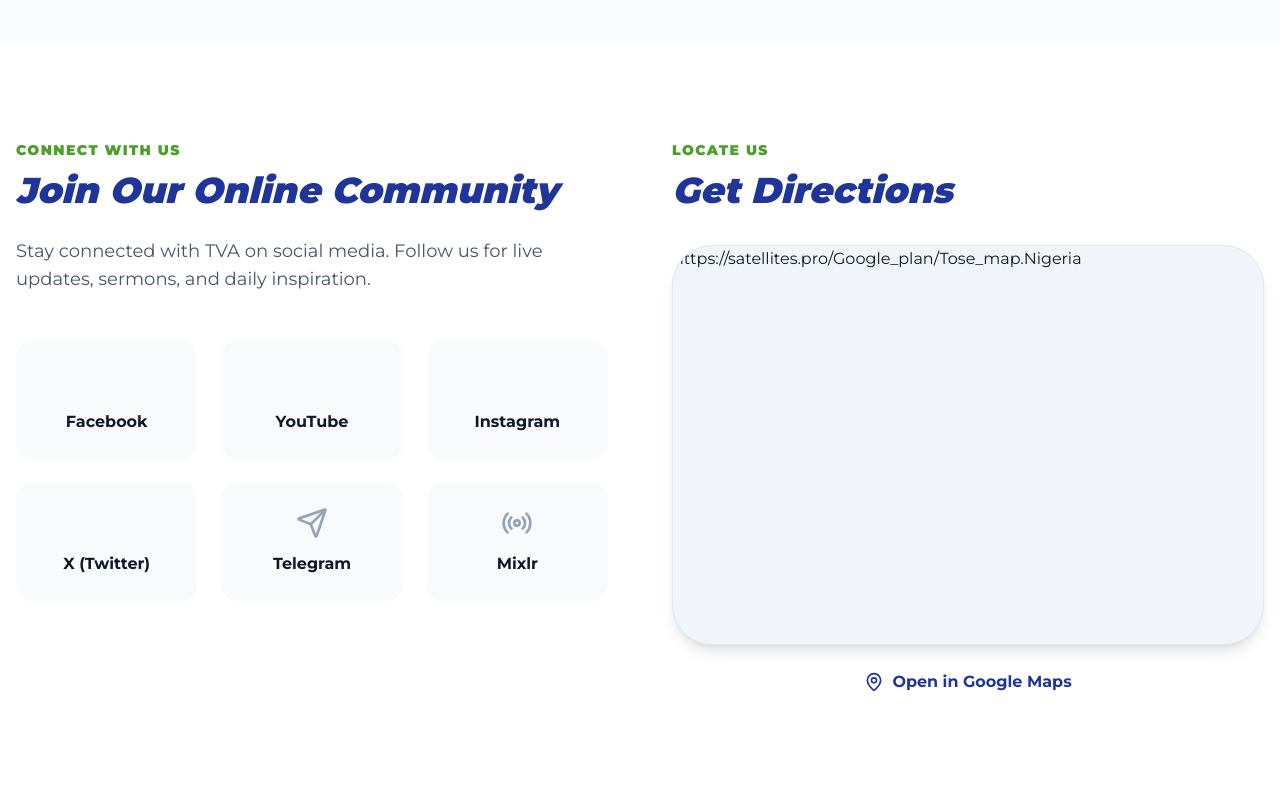
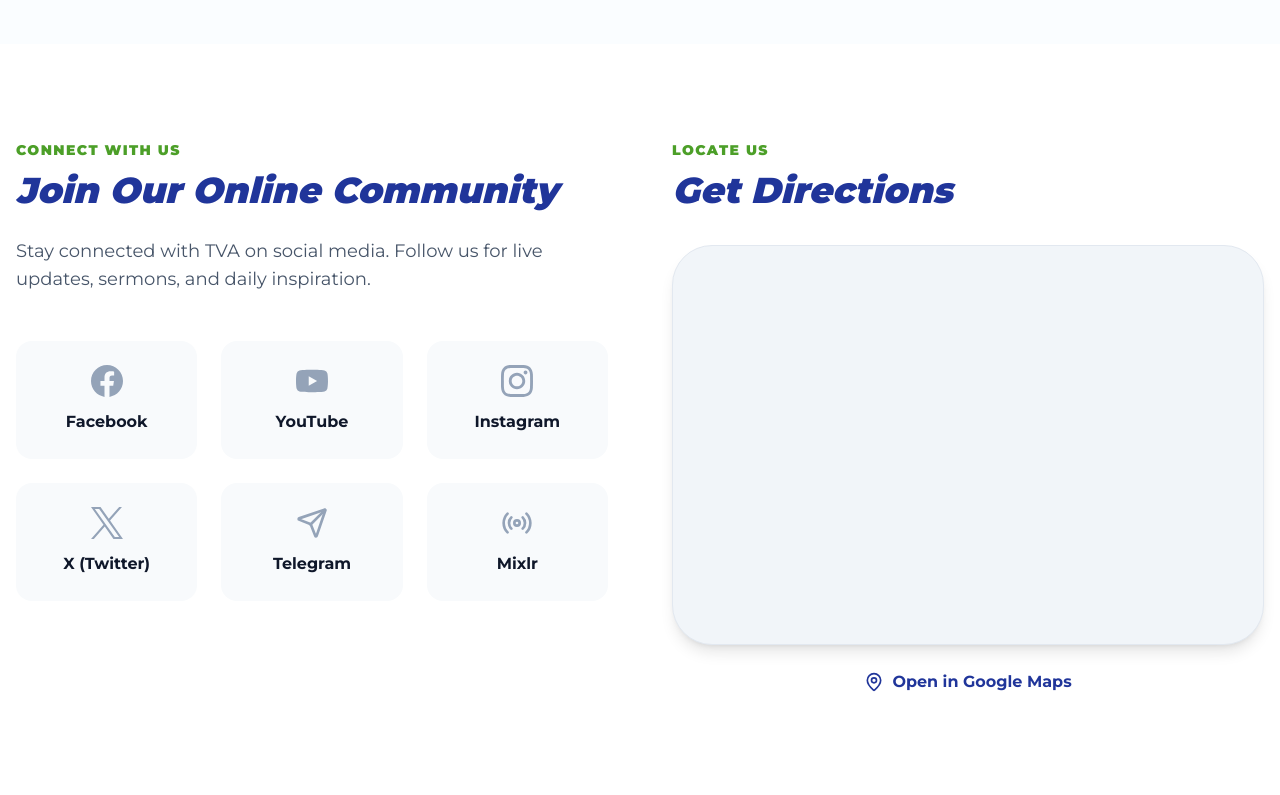
Before and after one commit to Remilekun54/tva_church, a Django app: page /contact/ in a window 1280 px wide. Shown: the part 937-1732 px from the top of the page. Run offline with Django 5.2, Linux system fonts and the light colour scheme; data comes from the database, SQL or seed files in the repository; some libraries are stand-ins or nearby versions.

Commit message:
Fix footer social media SVG icons and contact page Google Map embed

```diff
--- a/templates/base.html
+++ b/templates/base.html
@@ -339,9 +339,26 @@
 
                     </p>
                     <div class="flex flex-wrap gap-4">
-                        <a href="#" class="w-12 h-12 bg-white/5 rounded-2xl flex items-center justify-center hover:bg-secondary hover:text-primary transition-all"><i data-lucide="facebook"></i></a>
-                        <a href="#" class="w-12 h-12 bg-white/5 rounded-2xl flex items-center justify-center hover:bg-secondary hover:text-primary transition-all"><i data-lucide="instagram"></i></a>
-                        <a href="#" class="w-12 h-12 bg-white/5 rounded-2xl flex items-center justify-center hover:bg-secondary hover:text-primary transition-all"><i data-lucide="youtube"></i></a>
+                        <!-- Facebook -->
+                        <a href="https://facebook.com" target="_blank" rel="noopener noreferrer" class="w-12 h-12 bg-white/5 rounded-2xl flex items-center justify-center hover:bg-secondary hover:text-primary transition-all text-white/80 hover:text-primary" title="Facebook">
+                            <svg xmlns="http://www.w3.org/2000/svg" viewBox="0 0 24 24" fill="currentColor" class="w-5 h-5">
+                                <path d="M24 12.073c0-6.627-5.373-12-12-12s-12 5.373-12 12c0 5.99 4.388 10.954 10.125 11.854v-8.385H7.078v-3.47h3.047V9.43c0-3.007 1.792-4.669 4.533-4.669 1.312 0 2.686.235 2.686.235v2.953H15.83c-1.491 0-1.956.925-1.956 1.874v2.25h3.328l-.532 3.47h-2.796v8.385C19.612 23.027 24 18.062 24 12.073z"/>
+                            </svg>
+                        </a>
+
+                        <!-- Instagram -->
+                        <a href="https://instagram.com" target="_blank" rel="noopener noreferrer" class="w-12 h-12 bg-white/5 rounded-2xl flex items-center justify-center hover:bg-secondary hover:text-primary transition-all text-white/80 hover:text-primary" title="Instagram">
+                            <svg xmlns="http://www.w3.org/2000/svg" viewBox="0 0 24 24" fill="currentColor" class="w-5 h-5">
+                                <path d="M12 2.163c3.204 0 3.584.012 4.85.07 3.252.148 4.771 1.691 4.919 4.919.058 1.265.069 1.645.069 4.849 0 3.205-.012 3.584-.069 4.849-.149 3.225-1.664 4.771-4.919 4.919-1.266.058-1.644.07-4.85.07-3.204 0-3.584-.012-4.849-.07-3.26-.149-4.771-1.699-4.919-4.92-.058-1.265-.07-1.644-.07-4.849 0-3.204.013-3.583.07-4.849.149-3.227 1.664-4.771 4.919-4.919 1.266-.057 1.645-.069 4.849-.069zm0-2.163c-3.259 0-3.667.014-4.947.072-4.358.2-6.78 2.618-6.98 6.98-.059 1.281-.073 1.689-.073 4.948 0 3.259.014 3.668.072 4.948.2 4.358 2.618 6.78 6.98 6.98 1.281.058 1.689.072 4.948.072 3.259 0 3.668-.014 4.948-.072 4.354-.2 6.782-2.618 6.979-6.98.059-1.28.073-1.689.073-4.948 0-3.259-.014-3.667-.072-4.947-.196-4.354-2.617-6.78-6.979-6.98-1.281-.059-1.69-.073-4.949-.073zm0 5.838c-3.403 0-6.162 2.759-6.162 6.162s2.759 6.163 6.162 6.163 6.162-2.759 6.162-6.163c0-3.403-2.759-6.162-6.162-6.162zm0 10.162c-2.209 0-4-1.79-4-4 0-2.209 1.791-4 4-4s4 1.791 4 4c0 2.21-1.791 4-4 4zm6.406-11.845c-.796 0-1.441.645-1.441 1.44s.645 1.44 1.441 1.44c.795 0 1.439-.645 1.439-1.44s-.644-1.44-1.439-1.44z"/>
+                            </svg>
+                        </a>
+
+                        <!-- YouTube -->
+                        <a href="https://youtube.com" target="_blank" rel="noopener noreferrer" class="w-12 h-12 bg-white/5 rounded-2xl flex items-center justify-center hover:bg-secondary hover:text-primary transition-all text-white/80 hover:text-primary" title="YouTube">
+                            <svg xmlns="http://www.w3.org/2000/svg" viewBox="0 0 24 24" fill="currentColor" class="w-5 h-5">
+                                <path d="M23.498 6.186a3.016 3.016 0 0 0-2.122-2.136C19.505 3.545 12 3.545 12 3.545s-7.505 0-9.377.505A3.017 3.017 0 0 0 .502 6.186C0 8.07 0 12 0 12s0 3.93.502 5.814a3.016 3.016 0 0 0 2.122 2.136c1.871.505 9.376.505 9.376.505s7.505 0 9.377-.505a3.015 3.015 0 0 0 2.122-2.136C24 15.93 24 12 24 12s0-3.93-.502-5.814zM9.545 15.568V8.432L15.818 12l-6.273 3.568z"/>
+                            </svg>
+                        </a>
 
                         <!-- Threads -->
                         <a href="#" class="w-12 h-12 bg-white/5 rounded-2xl flex items-center justify-center hover:bg-secondary hover:text-primary transition-all">
--- a/templates/contact.html
+++ b/templates/contact.html
@@ -100,28 +100,36 @@
                <div class="grid grid-cols-2 sm:grid-cols-3 gap-6">
                   {% if settings.facebook %}
                   <a href="{{ settings.facebook }}" target="_blank" class="flex flex-col items-center justify-center p-6 bg-slate-50 rounded-2xl hover:bg-[#1877F2] hover:text-white transition-all group">
-                    <i data-lucide="facebook" class="w-8 h-8 mb-3 text-slate-400 group-hover:text-white"></i>
+                    <svg xmlns="http://www.w3.org/2000/svg" viewBox="0 0 24 24" fill="currentColor" class="w-8 h-8 mb-3 text-slate-400 group-hover:text-white">
+                        <path d="M24 12.073c0-6.627-5.373-12-12-12s-12 5.373-12 12c0 5.99 4.388 10.954 10.125 11.854v-8.385H7.078v-3.47h3.047V9.43c0-3.007 1.792-4.669 4.533-4.669 1.312 0 2.686.235 2.686.235v2.953H15.83c-1.491 0-1.956.925-1.956 1.874v2.25h3.328l-.532 3.47h-2.796v8.385C19.612 23.027 24 18.062 24 12.073z"/>
+                    </svg>
                     <span class="font-bold">Facebook</span>
                   </a>
                   {% endif %}
 
                   {% if settings.youtube %}
                   <a href="{{ settings.youtube }}" target="_blank" class="flex flex-col items-center justify-center p-6 bg-slate-50 rounded-2xl hover:bg-[#FF0000] hover:text-white transition-all group">
-                    <i data-lucide="youtube" class="w-8 h-8 mb-3 text-slate-400 group-hover:text-white"></i>
+                    <svg xmlns="http://www.w3.org/2000/svg" viewBox="0 0 24 24" fill="currentColor" class="w-8 h-8 mb-3 text-slate-400 group-hover:text-white">
+                        <path d="M23.498 6.186a3.016 3.016 0 0 0-2.122-2.136C19.505 3.545 12 3.545 12 3.545s-7.505 0-9.377.505A3.017 3.017 0 0 0 .502 6.186C0 8.07 0 12 0 12s0 3.93.502 5.814a3.016 3.016 0 0 0 2.122 2.136c1.871.505 9.376.505 9.376.505s7.505 0 9.377-.505a3.015 3.015 0 0 0 2.122-2.136C24 15.93 24 12 24 12s0-3.93-.502-5.814zM9.545 15.568V8.432L15.818 12l-6.273 3.568z"/>
+                    </svg>
                     <span class="font-bold">YouTube</span>
                   </a>
                   {% endif %}
 
                   {% if settings.instagram %}
                   <a href="{{ settings.instagram }}" target="_blank" class="flex flex-col items-center justify-center p-6 bg-slate-50 rounded-2xl hover:bg-[#E4405F] hover:text-white transition-all group">
-                    <i data-lucide="instagram" class="w-8 h-8 mb-3 text-slate-400 group-hover:text-white"></i>
+                    <svg xmlns="http://www.w3.org/2000/svg" viewBox="0 0 24 24" fill="currentColor" class="w-8 h-8 mb-3 text-slate-400 group-hover:text-white">
+                        <path d="M12 2.163c3.204 0 3.584.012 4.85.07 3.252.148 4.771 1.691 4.919 4.919.058 1.265.069 1.645.069 4.849 0 3.205-.012 3.584-.069 4.849-.149 3.225-1.664 4.771-4.919 4.919-1.266.058-1.644.07-4.85.07-3.204 0-3.584-.012-4.849-.07-3.26-.149-4.771-1.699-4.919-4.92-.058-1.265-.07-1.644-.07-4.849 0-3.204.013-3.583.07-4.849.149-3.227 1.664-4.771 4.919-4.919 1.266-.057 1.645-.069 4.849-.069zm0-2.163c-3.259 0-3.667.014-4.947.072-4.358.2-6.78 2.618-6.98 6.98-.059 1.281-.073 1.689-.073 4.948 0 3.259.014 3.668.072 4.948.2 4.358 2.618 6.78 6.98 6.98 1.281.058 1.689.072 4.948.072 3.259 0 3.668-.014 4.948-.072 4.354-.2 6.782-2.618 6.979-6.98.059-1.28.073-1.689.073-4.948 0-3.259-.014-3.667-.072-4.947-.196-4.354-2.617-6.78-6.979-6.98-1.281-.059-1.69-.073-4.949-.073zm0 5.838c-3.403 0-6.162 2.759-6.162 6.162s2.759 6.163 6.162 6.163 6.162-2.759 6.162-6.163c0-3.403-2.759-6.162-6.162-6.162zm0 10.162c-2.209 0-4-1.79-4-4 0-2.209 1.791-4 4-4s4 1.791 4 4c0 2.21-1.791 4-4 4zm6.406-11.845c-.796 0-1.441.645-1.441 1.44s.645 1.44 1.441 1.44c.795 0 1.439-.645 1.439-1.44s-.644-1.44-1.439-1.44z"/>
+                    </svg>
                     <span class="font-bold">Instagram</span>
                   </a>
                   {% endif %}
 
                   {% if settings.x_twitter %}
                   <a href="{{ settings.x_twitter }}" target="_blank" class="flex flex-col items-center justify-center p-6 bg-slate-50 rounded-2xl hover:bg-black hover:text-white transition-all group">
-                    <i data-lucide="twitter" class="w-8 h-8 mb-3 text-slate-400 group-hover:text-white"></i>
+                    <svg xmlns="http://www.w3.org/2000/svg" viewBox="0 0 300 300" fill="currentColor" class="w-8 h-8 mb-3 text-slate-400 group-hover:text-white">
+                        <path d="M178.57 127.15 290.27 0h-26.46l-97.03 110.38L89.34 0H0l117.13 166.93L0 300.25h26.46l102.4-116.59 81.8 116.59h89.34M36.01 19.54H76.66l187.13 262.13h-40.66"/>
+                    </svg>
                     <span class="font-bold">X (Twitter)</span>
                   </a>
                   {% endif %}
@@ -152,13 +160,20 @@
                   <h2 class="text-4xl font-black text-primary serif italic leading-tight mb-6">Get Directions</h2>
                 </div>
                 <div class="w-full h-[400px] bg-slate-100 rounded-[2.5rem] overflow-hidden shadow-lg border border-slate-200">
-                  {% if settings.google_map_embed %}
-                    {{ settings.google_map_embed|safe }}
+                  {% if settings.google_map_embed and '<iframe' in settings.google_map_embed %}
+                    <div class="w-full h-full [&>iframe]:w-full [&>iframe]:h-full [&>iframe]:border-0">
+                      {{ settings.google_map_embed|safe }}
+                    </div>
                   {% else %}
-                    <div class="w-full h-full flex flex-col items-center justify-center text-slate-400">
-                      <i data-lucide="map" class="w-12 h-12 mb-4"></i>
-                      <p>Map unavailable</p>
-                    </div>
+                    <iframe
+                      src="https://maps.google.com/maps?q=The+Vineyard+Assembly,+The+Sheep+Gate,+Km+8,+Ibadan-Oyo+Expressway,+Ibadan&t=&z=15&ie=UTF8&iwloc=&output=embed"
+                      width="100%"
+                      height="100%"
+                      style="border:0;"
+                      allowfullscreen=""
+                      loading="lazy"
+                      referrerpolicy="no-referrer-when-downgrade">
+                    </iframe>
                   {% endif %}
                 </div>
                 {% if settings.google_map_link %}
--- a/templates/index.html
+++ b/templates/index.html
@@ -494,11 +494,13 @@
             <!-- Status Tag (Open / Closed Event) -->
             <div class="absolute top-6 right-6">
               {% if event.is_open %}
-              <span class="inline-flex items-center gap-1.5 px-3 py-1 rounded-full text-[10px] font-black uppercase tracking-wider bg-emerald-100/90 text-emerald-800 backdrop-blur-md shadow-md">
+              <span
+                class="inline-flex items-center gap-1.5 px-3 py-1 rounded-full text-[10px] font-black uppercase tracking-wider bg-emerald-100/90 text-emerald-800 backdrop-blur-md shadow-md">
                 <span class="w-1.5 h-1.5 rounded-full bg-emerald-600 animate-pulse"></span> Open Event
               </span>
               {% else %}
-              <span class="inline-flex items-center gap-1.5 px-3 py-1 rounded-full text-[10px] font-black uppercase tracking-wider bg-rose-100/90 text-rose-800 backdrop-blur-md shadow-md">
+              <span
+                class="inline-flex items-center gap-1.5 px-3 py-1 rounded-full text-[10px] font-black uppercase tracking-wider bg-rose-100/90 text-rose-800 backdrop-blur-md shadow-md">
                 <span class="w-1.5 h-1.5 rounded-full bg-rose-600"></span> Closed Event
               </span>
               {% endif %}
```
